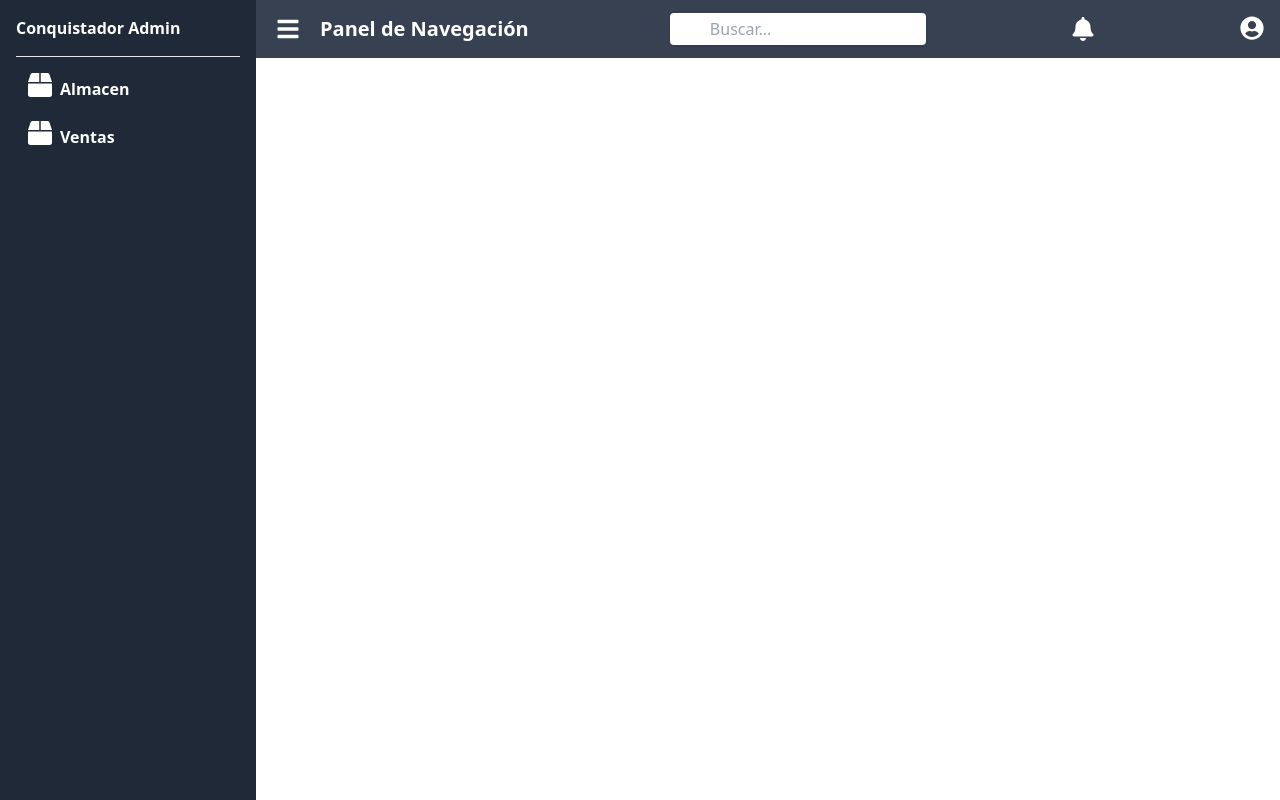
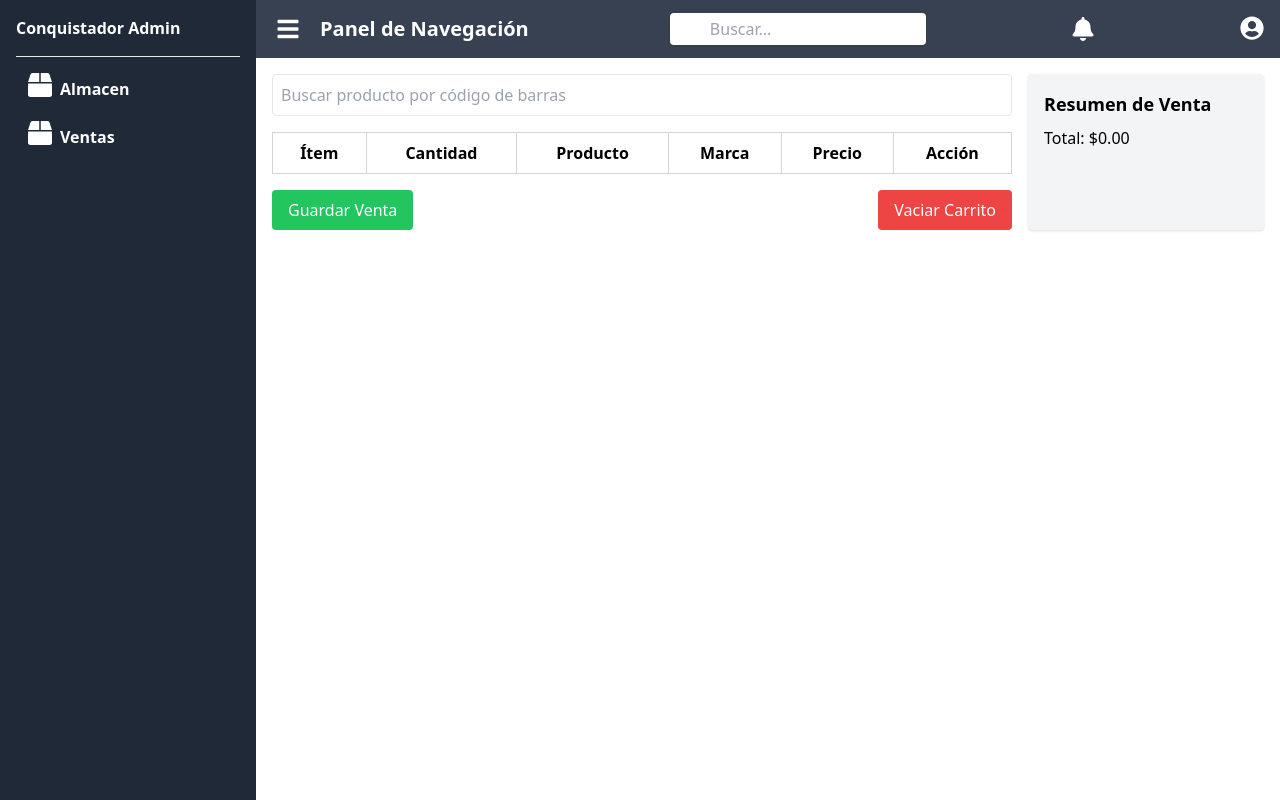
Before and after one commit to Fabri-cio/react-tailwind, a React (Vite) app: page /ventas/realizar in a window 1280 px wide. Built offline with nearby package versions, Linux system fonts and the light colour scheme.

Commit message:
productos crud finalizado

```diff
--- a/src/components/almacen/FormProducto.jsx
+++ b/src/components/almacen/FormProducto.jsx
@@ -10,10 +10,9 @@ import {
 import { toast } from "react-hot-toast";
 import { useNavigate, useSearchParams } from "react-router-dom";
 
-// Componente genérico para los campos del formulario
+// Componente reutilizable para campos de entrada
 const InputField = React.memo(
-  ({ label, type = "text", register, name, errors, placeholder, rules }) => {
-    return (
+  ({ label, type = "text", register, name, errors, placeholder, rules }) => (
     <div className="mb-4">
       <label htmlFor={name} className="block text-sm font-medium">
         {label}
@@ -28,55 +27,51 @@ const InputField = React.memo(
         }`}
       />
       {errors[name] && (
-          <span className="text-red-500">{errors[name]?.message}</span>
+        <span className="text-red-500 text-sm">{errors[name]?.message}</span>
       )}
     </div>
-    );
-  }
+  )
 );
 
+// Componente principal del formulario
 export function FormProducto() {
   const {
     register,
     handleSubmit,
     formState: { errors },
     setValue,
-    unregister,
-  } = useForm({
-    shouldUnregister: true, // Asegura que se desregistren campos no necesarios
-  });
+  } = useForm({ shouldUnregister: true });
+
   const navigate = useNavigate();
   const [categorias, setCategorias] = useState([]);
   const [loading, setLoading] = useState(false);
   const [searchParams] = useSearchParams();
   const id = searchParams.get("id");
 
-  // 1. Consolidación de la lógica de carga de datos (Producto y Categorías)
+  // Lógica de carga de datos (categorías y producto)
   const loadData = useCallback(async () => {
     setLoading(true);
     try {
-      // Verificar si las categorías ya están en cache
+      // Verificar si las categorías ya están en caché
       const cachedCategorias = localStorage.getItem("categorias");
       if (cachedCategorias) {
         setCategorias(JSON.parse(cachedCategorias));
-      } else {
-        const categoriasData = await getAllCategorias();
-        setCategorias(categoriasData.data);
-        localStorage.setItem("categorias", JSON.stringify(categoriasData.data)); // Cachear categorías
       }
 
-      // Si existe un ID, cargar datos del producto
+      // Cargar categorías desde la API y actualizar el caché
+      const { data: categoriasData } = await getAllCategorias();
+      setCategorias(categoriasData);
+      localStorage.setItem("categorias", JSON.stringify(categoriasData));
+
+      // Cargar datos del producto si se edita
       if (id) {
-        const productoData = await getProducto(id);
-        const producto = productoData.data;
-
-        // Asignar los valores al formulario
+        const { data: producto } = await getProducto(id);
         setValue("nombre", producto.nombre);
-        setValue("descripcion", producto.descripcion);
+        setValue("marca", producto.marca);
         setValue("precio", producto.precio);
-        setValue("cantidad_stock", producto.cantidad_stock);
-        setValue("unidad_medida", producto.unidad_medida);
-        setValue("categoria", producto.categoria.toString()); // Convertir a string para el select
+        setValue("stock", producto.stock);
+        setValue("codigo_barras", producto.codigo_barras);
+        setValue("categoria", producto.categoria.toString());
       }
     } catch (error) {
       console.error(error);
@@ -86,28 +81,37 @@ export function FormProducto() {
     }
   }, [id, setValue]);
 
-  // Cargar los datos del producto y categorías al montar el componente
   useEffect(() => {
-    loadData(); // Llamada unificada para cargar datos
+    loadData();
   }, [loadData]);
 
-  // 2. Definir un objeto centralizado de reglas de validación
+  // Reglas de validación
   const validationRules = {
     nombre: { required: "El nombre es obligatorio" },
-    descripcion: { required: "La descripción es obligatoria" },
+    marca: { required: "La marca es obligatoria" }, // Nueva regla
     precio: {
       required: "El precio es obligatorio",
       min: { value: 0.01, message: "El precio debe ser mayor a 0" },
+      pattern: {
+        value: /^\d+(\.\d{1,2})?$/, // Permitimos hasta dos decimales
+        message: "El precio debe ser un número válido",
       },
-    cantidad_stock: {
+    },
+    stock: {
       required: "El stock es obligatorio",
       min: { value: 0, message: "El stock no puede ser negativo" },
     },
-    unidad_medida: { required: "La unidad de medida es obligatoria" },
     categoria: { required: "La categoría es obligatoria" },
+    codigo_barras: {
+      required: "El código de barras es obligatorio",
+      pattern: {
+        value: /^[a-zA-Z0-9\-]+$/,
+        message: "Código de barras inválido",
+      },
+    },
   };
 
-  // 3. Optimización del mapeo de campos del formulario y select de categorías con useMemo
+  // Opciones de categorías con memoización
   const categoriasOptions = useMemo(
     () =>
       categorias.map((cat) => (
@@ -118,25 +122,26 @@ export function FormProducto() {
     [categorias]
   );
 
-  // Función para manejar el envío del formulario
+  // Manejar el envío del formulario
   const onSubmit = handleSubmit(async (data) => {
     setLoading(true);
     try {
       const payload = {
         ...data,
-        precio: parseFloat(data.precio),
+        precio: parseFloat(data.precio).toFixed(2),
         cantidad_stock: parseInt(data.cantidad_stock, 10),
         categoria: parseInt(data.categoria, 10),
       };
 
       if (id) {
         await updateProducto(id, payload);
-        toast.success("Producto actualizado", { duration: 3000 });
+        toast.success("Producto actualizado con éxito");
       } else {
         await createProducto(payload);
-        toast.success("Producto creado");
+        toast.success("Producto creado con éxito");
       }
-      navigate("/almacen/productos"); // Redirigir directamente
+
+      navigate("/almacen/productos");
     } catch (error) {
       toast.error("Error al guardar el producto");
     } finally {
@@ -144,16 +149,14 @@ export function FormProducto() {
     }
   });
 
-  // Función para eliminar producto
+  // Eliminar producto
   const handleEliminarProducto = async () => {
-    if (
-      window.confirm("¿Estás seguro de que quieres eliminar este producto?")
-    ) {
+    if (window.confirm("¿Estás seguro de que deseas eliminar este producto?")) {
       setLoading(true);
       try {
         await deleteProducto(id);
         toast.success("Producto eliminado con éxito");
-        navigate("/almacen/productos"); // Redirigir directamente
+        navigate("/almacen/productos");
       } catch (error) {
         toast.error("Error al eliminar el producto");
       } finally {
@@ -162,14 +165,9 @@ export function FormProducto() {
     }
   };
 
-  // 4. Definir los campos del formulario en un objeto
   const fields = [
     { name: "nombre", label: "Nombre", placeholder: "Nombre del producto" },
-    {
-      name: "descripcion",
-      label: "Descripción",
-      placeholder: "Descripción del producto",
-    },
+    { name: "marca", label: "Marca", placeholder: "Marca del producto" }, // Nuevo campo
     {
       name: "precio",
       label: "Precio",
@@ -177,15 +175,15 @@ export function FormProducto() {
       placeholder: "Precio del producto",
     },
     {
-      name: "cantidad_stock",
+      name: "stock",
       label: "Stock",
       type: "number",
       placeholder: "Cantidad en stock",
     },
     {
-      name: "unidad_medida",
-      label: "Unidad de Medida",
-      placeholder: "Unidad de medida",
+      name: "codigo_barras",
+      label: "Código de Barras",
+      placeholder: "Código único",
     },
   ];
 
@@ -195,30 +193,28 @@ export function FormProducto() {
         {id ? "Actualizar Producto" : "Crear Producto"}
       </h2>
       <form onSubmit={onSubmit}>
-        {/* 5. Mapeo de los campos del formulario para evitar repetición */}
+        {/* Renderización de los campos del formulario */}
         {fields.map(({ name, label, type = "text", placeholder }) => (
           <InputField
             key={name}
             label={label}
-            type={type}
+            type="text"
             register={register}
             name={name}
             errors={errors}
             placeholder={placeholder}
-            rules={validationRules[name]} // Usar reglas de validación centralizadas
+            rules={validationRules[name]}
           />
         ))}
 
-        {/* Select de Categoría */}
+        {/* Select de categorías */}
         <div className="mb-4">
           <label htmlFor="categoria" className="block text-sm font-medium">
             Categoría
           </label>
           <select
             id="categoria"
-            {...register("categoria", {
-              required: "La categoría es obligatoria",
-            })}
+            {...register("categoria", validationRules.categoria)}
             className={`mt-1 block w-full px-3 py-2 rounded ${
               errors.categoria ? "border-red-500" : "border-gray-300"
             }`}
@@ -227,7 +223,9 @@ export function FormProducto() {
             {categoriasOptions}
           </select>
           {errors.categoria && (
-            <span className="text-red-500">{errors.categoria.message}</span>
+            <span className="text-red-500 text-sm">
+              {errors.categoria.message}
+            </span>
           )}
         </div>
 
@@ -235,7 +233,7 @@ export function FormProducto() {
           <button
             type="submit"
             className="bg-blue-500 text-white px-4 py-2 rounded"
-            disabled={loading} // Deshabilitar el botón mientras se está enviando el formulario
+            disabled={loading}
           >
             {loading
               ? "Guardando..."
@@ -248,7 +246,7 @@ export function FormProducto() {
               type="button"
               className="bg-red-500 text-white px-4 py-2 rounded"
               onClick={handleEliminarProducto}
-              disabled={loading} // Deshabilitar el botón mientras se está procesando la eliminación
+              disabled={loading}
             >
               Eliminar Producto
             </button>
@@ -256,7 +254,6 @@ export function FormProducto() {
         </div>
       </form>
 
-      {/* Mostrar mensaje de carga */}
       {loading && (
         <div className="mt-4 text-center text-blue-500">Cargando...</div>
       )}
--- /dev/null
+++ b/src/components/ventas/RealizarVenta.jsx
@@ -0,0 +1,102 @@
+import React, { useState } from "react";
+
+function RealizarVenta() {
+  const [carrito, setCarrito] = useState([]);
+  const [total, setTotal] = useState(0);
+
+  const agregarProducto = (producto) => {
+    setCarrito([...carrito, producto]);
+    calcularTotal([...carrito, producto]);
+  };
+
+  const eliminarProducto = (index) => {
+    const nuevoCarrito = carrito.filter((_, i) => i !== index);
+    setCarrito(nuevoCarrito);
+    calcularTotal(nuevoCarrito);
+  };
+
+  const calcularTotal = (carrito) => {
+    const total = carrito.reduce(
+      (sum, item) => sum + item.precio * item.cantidad,
+      0
+    );
+    setTotal(total);
+  };
+
+  const vaciarCarrito = () => {
+    setCarrito([]);
+    setTotal(0);
+  };
+
+  const guardarVenta = () => {
+    // Lógica para guardar la venta
+    console.log("Venta guardada:", carrito);
+  };
+
+  return (
+    <div className="grid grid-cols-4 gap-4 p-4">
+      {/* Sección Izquierda */}
+      <div className="col-span-3">
+        <input
+          type="text"
+          placeholder="Buscar producto por código de barras"
+          className="w-full p-2 mb-4 border rounded"
+        />
+        <table className="w-full border-collapse border border-gray-300">
+          <thead>
+            <tr>
+              <th className="border border-gray-300 p-2">Ítem</th>
+              <th className="border border-gray-300 p-2">Cantidad</th>
+              <th className="border border-gray-300 p-2">Producto</th>
+              <th className="border border-gray-300 p-2">Marca</th>
+              <th className="border border-gray-300 p-2">Precio</th>
+              <th className="border border-gray-300 p-2">Acción</th>
+            </tr>
+          </thead>
+          <tbody>
+            {carrito.map((item, index) => (
+              <tr key={index}>
+                <td className="border border-gray-300 p-2">{index + 1}</td>
+                <td className="border border-gray-300 p-2">{item.cantidad}</td>
+                <td className="border border-gray-300 p-2">{item.nombre}</td>
+                <td className="border border-gray-300 p-2">{item.marca}</td>
+                <td className="border border-gray-300 p-2">{item.precio}</td>
+                <td className="border border-gray-300 p-2">
+                  <button
+                    onClick={() => eliminarProducto(index)}
+                    className="text-red-500"
+                  >
+                    Eliminar
+                  </button>
+                </td>
+              </tr>
+            ))}
+          </tbody>
+        </table>
+        <div className="flex justify-between mt-4">
+          <button
+            onClick={guardarVenta}
+            className="bg-green-500 text-white px-4 py-2 rounded"
+          >
+            Guardar Venta
+          </button>
+          <button
+            onClick={vaciarCarrito}
+            className="bg-red-500 text-white px-4 py-2 rounded"
+          >
+            Vaciar Carrito
+          </button>
+        </div>
+      </div>
+
+      {/* Sección Derecha */}
+      <div className="col-span-1 p-4 bg-gray-100 rounded shadow">
+        <h2 className="text-lg font-semibold">Resumen de Venta</h2>
+        <p className="mt-2">Total: ${total.toFixed(2)}</p>
+        {/* Más detalles si es necesario */}
+      </div>
+    </div>
+  );
+}
+
+export default RealizarVenta;
--- a/src/pages/almacen/Productos.jsx
+++ b/src/pages/almacen/Productos.jsx
@@ -1,4 +1,4 @@
-import React, { useState } from "react";
+import React from "react";
 import { Link } from "react-router-dom";
 import { useProductos } from "@/hooks/useProductos";
 import { useCategorias } from "@/hooks/useCategorias";
@@ -37,20 +37,22 @@ function Productos() {
     const {
       id_producto,
       nombre,
-      descripcion,
+      marca,
       precio,
-      cantidad_stock,
-      unidad_medida,
+      stock,
+      codigo_barras,
       categoria,
     } = producto;
 
     return (
       <tr className="bg-gray-100 hover:bg-gray-200">
         <td className="py-2 px-4 border-b border-gray-200">{nombre}</td>
-        <td className="py-2 px-4 border-b border-gray-200">{descripcion}</td>
-        <td className="py-2 px-4 border-b border-gray-200">Bs.{precio}</td>
-        <td className="py-2 px-4 border-b border-gray-200">{cantidad_stock}</td>
-        <td className="py-2 px-4 border-b border-gray-200">{unidad_medida}</td>
+        <td className="py-2 px-4 border-b border-gray-200">{marca}</td>
+        <td className="py-2 px-4 border-b border-gray-200">
+          Bs {parseFloat(precio).toFixed(2)}
+        </td>
+        <td className="py-2 px-4 border-b border-gray-200">{stock}</td>
+        <td className="py-2 px-4 border-b border-gray-200">{codigo_barras}</td>
         <td className="py-2 px-4 border-b border-gray-200">
           {getNombreCategoria(categoria)}
         </td>
@@ -73,13 +75,11 @@ function Productos() {
         <thead>
           <tr>
             <th className="py-2 px-4 border-b border-gray-200">Nombre</th>
-            <th className="py-2 px-4 border-b border-gray-200">Descripción</th>
+            <th className="py-2 px-4 border-b border-gray-200">Marca</th>
             <th className="py-2 px-4 border-b border-gray-200">Precio</th>
+            <th className="py-2 px-4 border-b border-gray-200">Stock</th>
             <th className="py-2 px-4 border-b border-gray-200">
-              Cantidad en Stock
-            </th>
-            <th className="py-2 px-4 border-b border-gray-200">
-              Unidad de Medida
+              Código de Barras
             </th>
             <th className="py-2 px-4 border-b border-gray-200">Categoría</th>
             <th className="py-2 px-4 border-b border-gray-200">Actualizar</th>
--- a/src/routes/AppRoutes.jsx
+++ b/src/routes/AppRoutes.jsx
@@ -8,6 +8,7 @@ const FallbackComponent = () => <div>Hubo un error al cargar la página</div>;
 const Home = lazy(() => import("@/pages/Home"));
 const Productos = lazy(() => import("@/pages/almacen/Productos"));
 const FormProducto = lazy(() => import("@/components/almacen/FormProducto"));
+const RealizarVenta = lazy(() => import("../components/ventas/RealizarVenta"));
 
 const AppRoutes = () => {
   return (
@@ -19,6 +20,7 @@ const AppRoutes = () => {
           <Route path="/" element={<Home />} />
           <Route path="/almacen/productos" element={<Productos />} />
           <Route path="/almacen/formProducto" element={<FormProducto />} />
+          <Route path="/ventas/realizar" element={<RealizarVenta />} />
         </Routes>
       </Suspense>
     </ErrorBoundary>
```
Also changed, not shown: src/components/Sidebar.jsx (+11 -4 lines). Lines whose indentation alone changed are shown as unchanged.
